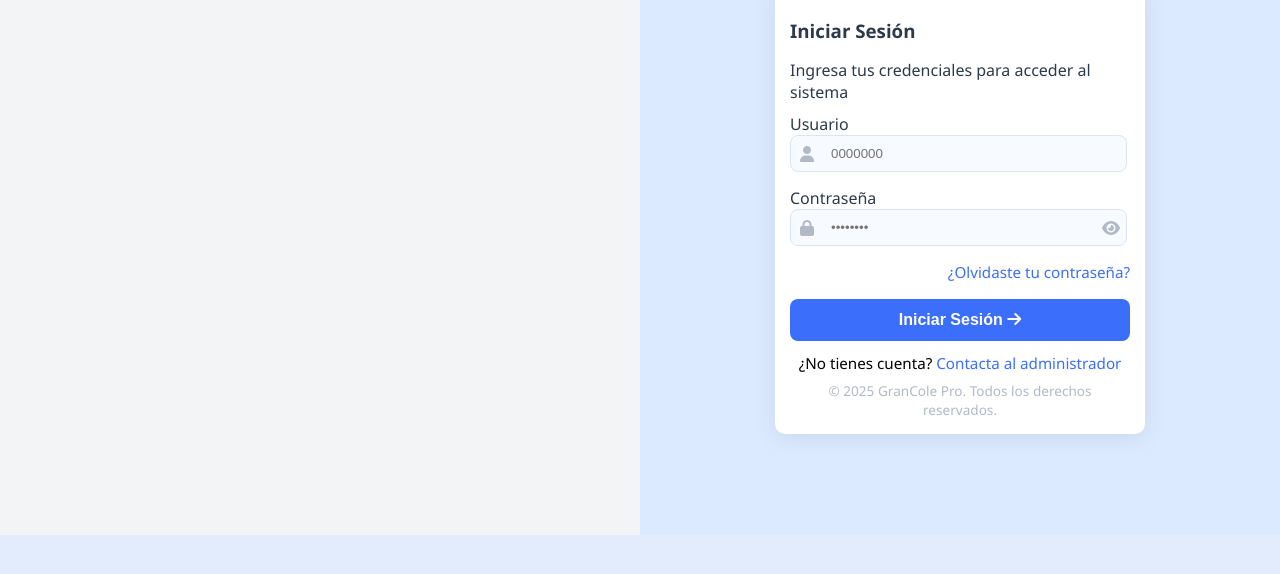
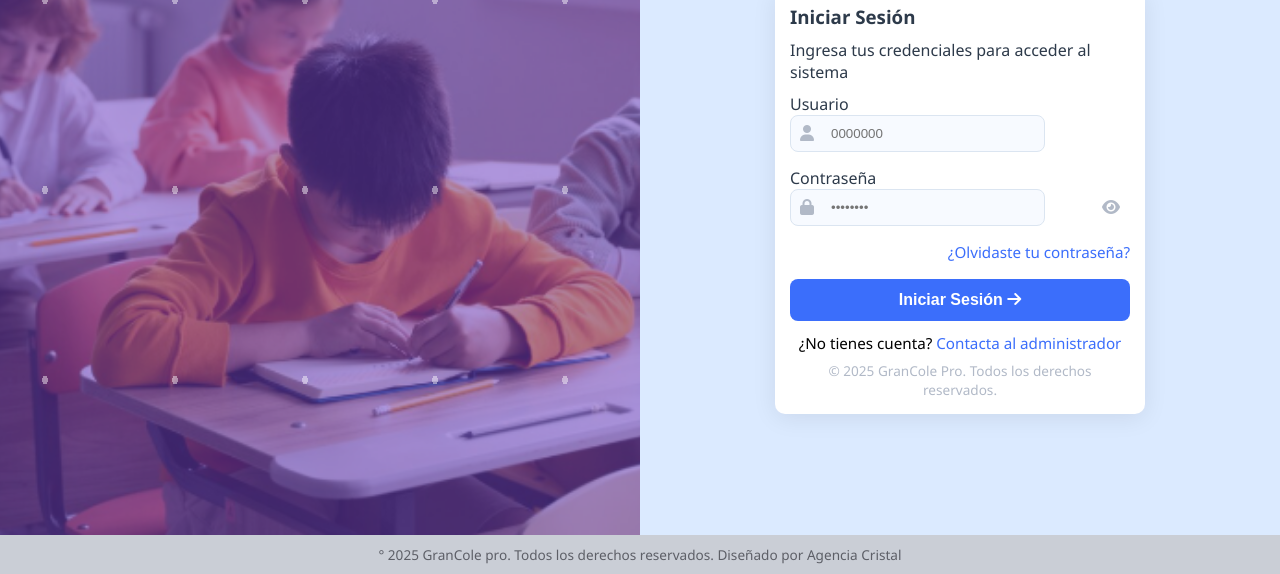
Before and after one commit to andrespd10/formulario-login-Phelipe-Daza, a plain HTML site: page index.html in a window 1280 px wide. Shown: the part 265-839 px from the top of the page. Before the commit the page ends 800 px from the top, so only its background shows below. Drawn offline with Linux system fonts and the light colour scheme.

Commit message:
Se agrega la imagen, con su fondo, tambien el footer

```diff
--- a/index.html
+++ b/index.html
@@ -9,13 +9,16 @@
 </head>
 <body>
   <!-- Contenedor izquierdo vacío -->
-  <div class="container1"></div>
+  <div class="container1">
+    <div class="fondo">
 
-  <!-- Contenedor derecho con logo y login -->
+    </div>
+  </div>
+
   <div class="container2">
     <!-- Logo y bienvenida -->
     <div class="logo">
-      <img src="img/logo-cole.png" alt="Logo GranCole">
+      <img src="./assets/img/logo-cole.png" alt="Logo GranCole">
       <h2>Bienvenido a GranCole</h2>
       <p>Inicia sesión para continuar</p>
     </div>
@@ -67,5 +70,10 @@
       </div>
     </div>
   </div>
+
+  <footer>
+    <p class="foot">° 2025 GranCole pro. Todos los derechos reservados. Diseñado por Agencia Cristal</p>
+  </footer>
 </body>
+
 </html>
--- a/style.css
+++ b/style.css
@@ -1,16 +1,45 @@
+* {
+    margin: 0;
+    padding: 0;
+    box-sizing: border-box;
+}
+
 body {
     margin: 0;
     padding: 0;
     font-family: 'Segoe UI', Arial, sans-serif;
-    background: #e3ecfc;
+    background: #dbeaff;
     min-height: 100vh;
     display: flex;
     flex-wrap: wrap;
 }
 
+footer {
+    width: 100%;          /* ocupa todo el ancho */
+    padding: 10px 0;      /* un poco de espacio arriba y abajo */
+    background-color: #caced6;
+}
+
+
+
+.foot {
+    text-align: center;   /* centra el texto */
+    font-size: 0.85rem;
+    color: #5d5f67;       /* grisito elegante */
+}
+.fondo {
+    width: 100%;
+    height: 100%;
+    background-image: url(./assets/img/imagen-estudiantes.png);
+    background-size: cover;      /* hace que ocupe todo el div */
+    background-position: center; /* centra la imagen */
+    background-repeat: no-repeat;/* evita que se repita */
+}
+
+
 /* División 50/50 en pantallas grandes */
 .container1, .container2 {
-    width: 50vw;
+    width: 50%;
     height: 100vh;
 }
 
@@ -141,16 +170,26 @@ h2 {
 /* Responsivo */
 @media (max-width: 900px) {
     body {
-        flex-direction: column;
+        flex-direction: column; /* pasa a vertical */
     }
     .container1, .container2 {
-        width: 100vw;
+        width: 100%;
         height: auto;
         min-height: 50vh;
     }
+
+    .container1 {
+        height: 250px; /* alto fijo tipo banner */
+    }
+    .fondo {
+        height: 100%;
+        width: 100%;
+    }
+
     .container2 {
         padding: 20px;
         align-items: center;
+        justify-content: flex-start;
     }
 }
 
@@ -163,3 +202,52 @@ h2 {
         width: 60px;
     }
 }
+
+/* --- Overlay lila + partículas sobre la imagen de .fondo --- */
+.fondo{
+  position: relative;          /* crea el contexto para los pseudo-elementos */
+  width: 100%;
+  height: 100%;
+  background-image: url(./assets/img/imagen-estudiantes.png);
+  background-size: cover;
+  background-position: center;
+  background-repeat: no-repeat;
+  overflow: hidden;            /* que nada se salga del div */
+}
+
+/* Bolitas blancas (van arriba del overlay) */
+.fondo::before{
+  content: "";
+  position: absolute;
+  inset: 0;
+  width: 200%;
+  height: 200%;
+  background-image: radial-gradient(#fff 2.9px, transparent 2.9px);
+  background-size: 130px 190px;     /* más separación = menos bolitas */
+  opacity: .45;
+  animation: gcParticulas 55s linear infinite;
+  z-index: 2;
+  pointer-events: none;
+}
+
+/* Overlay lila */
+.fondo::after{
+  content: "";
+  position: absolute;
+  inset: 0;
+  background: rgba(111, 66, 193, .55); /* lila translúcido */
+  z-index: 1;                           /* debajo de las bolitas */
+  pointer-events: none;
+}
+
+/* Animación de las bolitas */
+@keyframes gcParticulas{
+  from { transform: translate(0,0); }
+  to   { transform: translate(-220px,-220px); }
+}
+
+/* Ajustes responsive ya existentes: solo aseguramos que .fondo siga llenando */
+@media (max-width: 900px){
+  .container1{ height: 250px; }
+  .fondo{ width:100%; height:100%; }
+}
```
Also changed, not shown: assets/img/imagen-estudiantes.png (added), assets/img/logo-cole.png (added).
